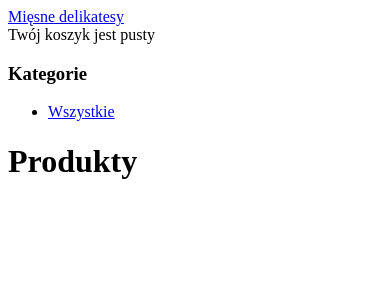
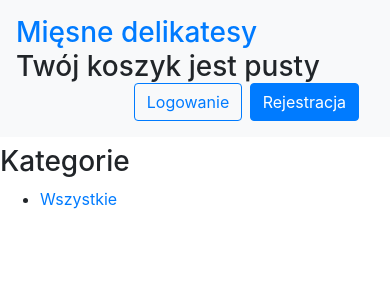
Before and after one commit to urszulasologub/webshop, a Django app: page / in a window 390 px wide. Shown: the top 300 px of the page. Run offline with Django 3.2, Linux system fonts and the light colour scheme; data that the repository does not hold is empty; some libraries are stand-ins or nearby versions.

Commit message:
Create responsive sketch

```diff
--- a/webshop/shop/templates/shop/base.html
+++ b/webshop/shop/templates/shop/base.html
@@ -4,12 +4,19 @@
 	<head>
 		<meta charset="utf-8" />
 		<title>{% block title %}Mięsne delikatesy po okazyjnych cenach {% endblock %} </title>
+
+	<link rel="stylesheet" href="{% static 'css/bootstrap.min.css' %}">
+	<link rel="stylesheet" href="{% static 'css/base.css' %}">
+
 	</head>
 	<body>
-		<div id="header">
+		<header>
+			<div class="row bg-light p-3 h3" style="margin-right: 0px;">
+				<div class=" col-md-4">
 					<a href="/" class="logo">Mięsne delikatesy</a>
+
 				</div>
-		<div id="cart">
+				<div class="col-md-4">
 					{% with total_items=cart|length %}
 						{% if cart|length > 0 %}
 							Twój koszyk:
@@ -22,9 +29,24 @@
 						{% endif %}
 					{% endwith %}
 				</div>
-		<div id="content">
+
+				<div id="login_register" class="col-md-4 text-right">
+					<button type="button" class="btn btn-outline-primary">Logowanie</button>
+					<button type="button" class="btn btn-primary">Rejestracja</button>
+				</div>
+			</div>
+
+		</header>
+
+		<div id="content" class="container">
+
 			{% block content %}
 				{% endblock %}
 		</div>
+
+	<script src="https://code.jquery.com/jquery-3.3.1.slim.min.js" integrity="sha384-q8i/X+965DzO0rT7abK41JStQIAqVgRVzpbzo5smXKp4YfRvH+8abtTE1Pi6jizo" crossorigin="anonymous"></script>
+	<script src="https://cdnjs.cloudflare.com/ajax/libs/popper.js/1.14.3/umd/popper.min.js" integrity="sha384-ZMP7rVo3mIykV+2+9J3UJ46jBk0WLaUAdn689aCwoqbBJiSnjAK/l8WvCWPIPm49" crossorigin="anonymous"></script>
+	    <script src="https://stackpath.bootstrapcdn.com/bootstrap/4.3.1/js/bootstrap.min.js" integrity="sha384-JjSmVgyd0p3pXB1rRibZUAYoIIy6OrQ6VrjIEaFf/nJGzIxFDsf4x0xIM+B07jRM" crossorigin="anonymous"></script>
+
 	</body>
 </html>
--- a/webshop/shop/templates/shop/product/list.html
+++ b/webshop/shop/templates/shop/product/list.html
@@ -6,7 +6,10 @@
 {% endblock %}
 
 {% block content %}
-	<div id="sidebar">
+
+		<div class="row">
+
+		<div id="sidebar col-md-2">
 		<h3>Kategorie</h3>
 		<ul>
 			<li {% if not category %}class="selected"{% endif %}>
@@ -19,17 +22,30 @@
 			{% endfor %}
 		</ul>
 	</div>
-	<div id="main" class="product-list">
-		<h1>{% if category %}{{ category.name }}{% else %}Produkty{% endif %}</h1>
+
+
+		<div class="product-list row col-md-10" >
+			<!--<h1>{% if category %}{{ category.name }}{% else %}Produkty{% endif %}</h1>-->
 			{% for product in products %}
-			<div class="item">
+
+				<div class="item col-md-4 mb-2 mt-4">
+					<div id="img" class="bg-light">
                         <a href="{{ product.get_absolute_url }}">
-					<img src="{% if product.image %}{{ product.image.url }}{% else %}{% static "img/no-image.png" %} {% endif %}" height="50" width="50">
+                            <img src="{% if product.image %}{{ product.image.url }}{% else %}{% static " img/no-image.png" %} {% endif %}" class="img-fluid p-2">
                         </a>
-				<a href="{{ product.get_absolute_url }}">{{ product.name }}</a>
-				<br>
-				{{ product.price }} PLN
 					</div>
+					<div id="opis" class="bg-light">
+						<a href="{{ product.get_absolute_url }}" class=" h3 pl-2 ">{{ product.name }}</a>
+					</div>
+
+					<div id="cena" class="pl-2 border-bottom text-right bg-light">
+						<h4>{{ product.price }} PLN </h4>
+					</div>
+				</div>
+
 			{% endfor %}
 		</div>
+		</div>
+
+
 {% endblock %}
```
Lines whose indentation alone changed are shown as unchanged.
